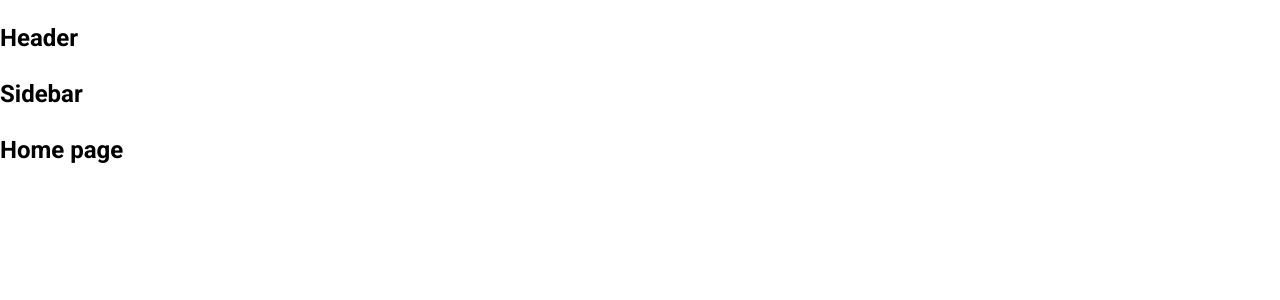
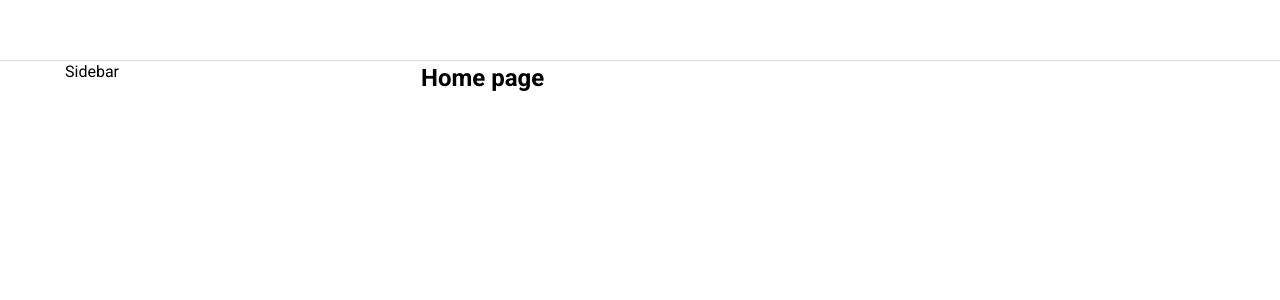
Before and after one commit to chloenth/tiktok-clone-ui, a React (Vite) app: page / in a window 1280 px wide. Shown: the top 300 px of the page. Built offline with nearby package versions, Linux system fonts and the light colour scheme.

Commit message:
add scss styles for default layout

```diff
--- a/package.json
+++ b/package.json
@@ -10,6 +10,7 @@
     "preview": "vite preview"
   },
   "dependencies": {
+    "classnames": "^2.5.1",
     "normalize.css": "^8.0.1",
     "react": "^18.3.1",
     "react-dom": "^18.3.1",
--- a/src/components/GlobalStyles/GlobalStyles.scss
+++ b/src/components/GlobalStyles/GlobalStyles.scss
@@ -4,9 +4,15 @@
 
 :root {
   --primary: #fe2c55;
+
+  // Default layout
+  --default-layout-header-height: 60px;
+  --default-layout-width: 1150px;
 }
 
 * {
+  margin: 0;
+  padding: 0;
   box-sizing: border-box;
 }
 
--- /dev/null
+++ b/src/components/Layout/DefaultLayout/DefaultLayout.module.scss
@@ -0,0 +1,14 @@
+.wrapper {
+  display: flex;
+  flex-direction: column;
+  align-items: center;
+}
+
+.container {
+  width: 1150px;
+  display: flex;
+}
+
+.content {
+  flex: 1;
+}
--- /dev/null
+++ b/src/components/Layout/DefaultLayout/Sidebar/Sidebar.module.scss
@@ -0,0 +1,3 @@
+.wrapper {
+  width: 356px;
+}
--- a/src/components/Layout/DefaultLayout/Sidebar/index.js
+++ b/src/components/Layout/DefaultLayout/Sidebar/index.js
@@ -1,5 +1,10 @@
+import classNames from 'classnames/bind';
+import styles from './Sidebar.module.scss';
+
+const cx = classNames.bind(styles);
+
 function Sidebar() {
-  return <h2>Sidebar</h2>;
+  return <aside className={cx('wrapper')}>Sidebar</aside>;
 }
 
 export default Sidebar;
--- a/src/components/Layout/DefaultLayout/index.js
+++ b/src/components/Layout/DefaultLayout/index.js
@@ -1,14 +1,18 @@
 /* eslint-disable react/prop-types */
+import classNames from 'classnames/bind';
 import Header from '../components/Header';
 import Sidebar from './Sidebar';
+import styles from './DefaultLayout.module.scss';
+
+const cx = classNames.bind(styles);
 
 function DefaultLayout({ children }) {
   return (
-    <div>
+    <div className={cx('wrapper')}>
       <Header />
-      <div className='container'>
+      <div className={cx('container')}>
         <Sidebar />
-        <div className='content'>{children}</div>
+        <div className={cx('content')}>{children}</div>
       </div>
     </div>
   );
--- /dev/null
+++ b/src/components/Layout/components/Header/Header.module.scss
@@ -0,0 +1,12 @@
+.wrapper {
+  width: 100%;
+  height: var(--default-layout-header-height, 60px);
+  box-shadow: 0px 1px 1px rgb(0 0 0 / 12%);
+  display: flex;
+  justify-content: center;
+}
+
+.inner {
+  height: 100%;
+  width: var(--default-layout-width, 1150px);
+}
--- a/src/components/Layout/components/Header/index.js
+++ b/src/components/Layout/components/Header/index.js
@@ -1,5 +1,14 @@
+import classNames from 'classnames/bind';
+import styles from './Header.module.scss';
+
+const cx = classNames.bind(styles);
+
 function Header() {
-  return <h2>Header</h2>;
+  return (
+    <header className={cx('wrapper')}>
+      <div className={cx('inner')}></div>
+    </header>
+  );
 }
 
 export default Header;
```
Also changed, not shown: 1 other file (tests, documents, lock files or other folders).
